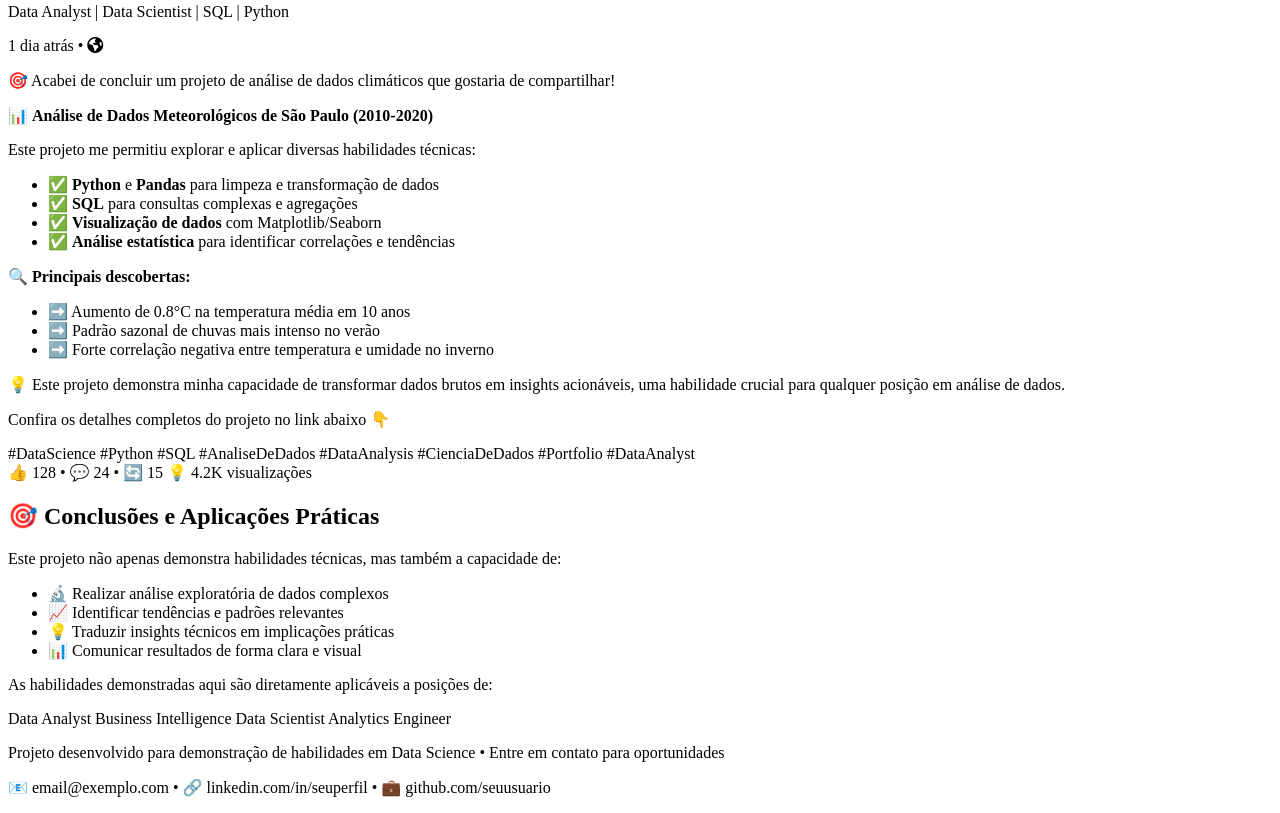
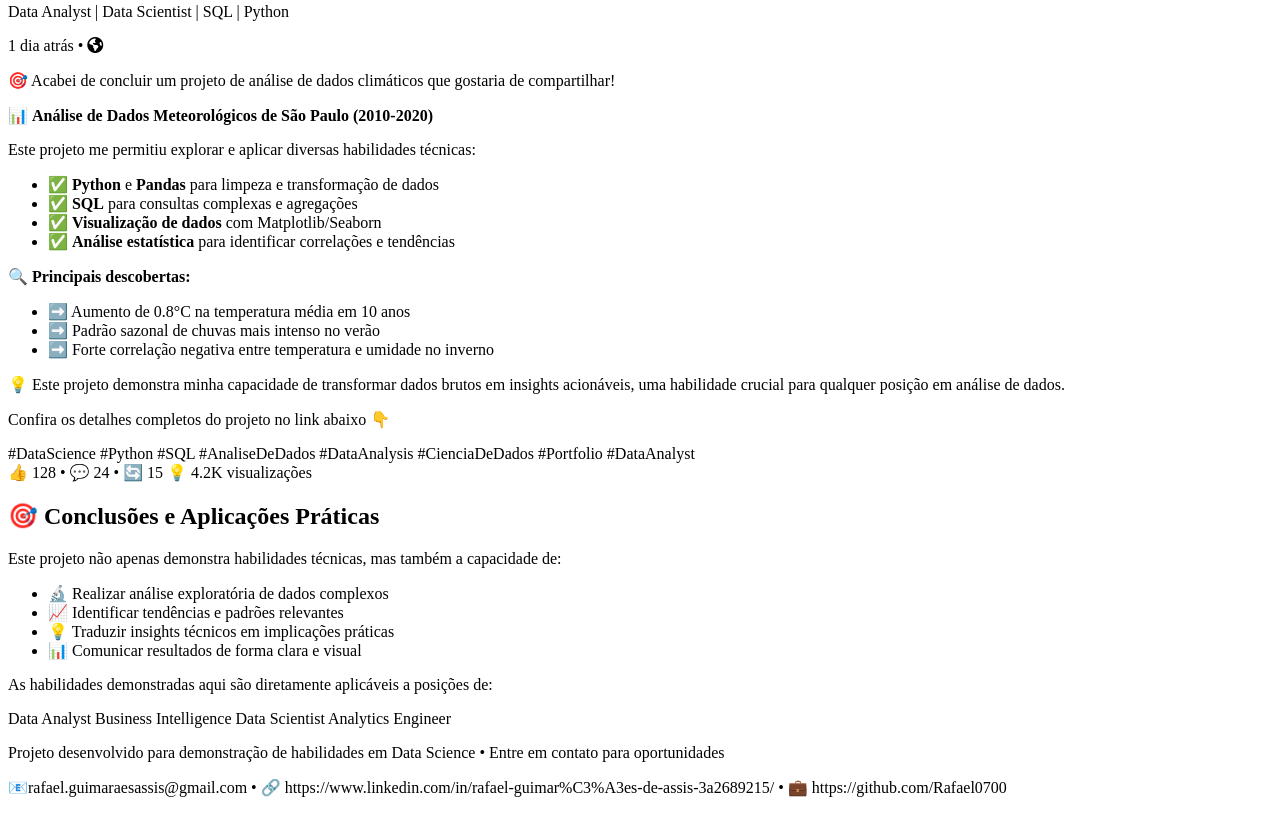
Before and after one commit to Rafael0700/projeto-clima-sp, a plain HTML site: page index.html in a window 1280 px wide. Shown: the part 1707-2520 px from the top of the page. Drawn offline with nearby package versions, Linux system fonts and the light colour scheme.

Commit message:
Update index.html

```diff
--- a/index.html
+++ b/index.html
@@ -179,7 +179,7 @@ WHERE data BETWEEN '2010-01-01' AND '2020-12-31';
         <!-- Footer -->
         <div class="footer">
             <p>Projeto desenvolvido para demonstração de habilidades em Data Science • Entre em contato para oportunidades</p>
-            <p>📧 email@exemplo.com • 🔗 linkedin.com/in/seuperfil • 💼 github.com/seuusuario</p>
+            <p>📧rafael.guimaraesassis@gmail.com • 🔗 https://www.linkedin.com/in/rafael-guimar%C3%A3es-de-assis-3a2689215/ • 💼 https://github.com/Rafael0700</p>
         </div>
     </div>
 
```
